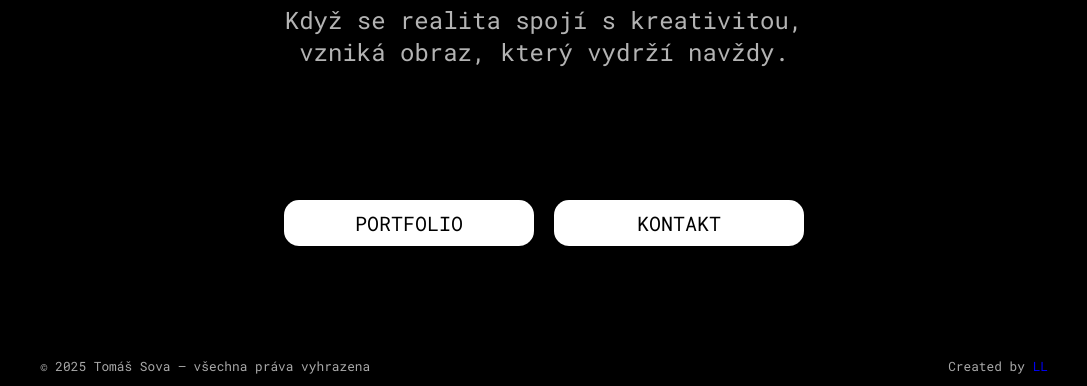
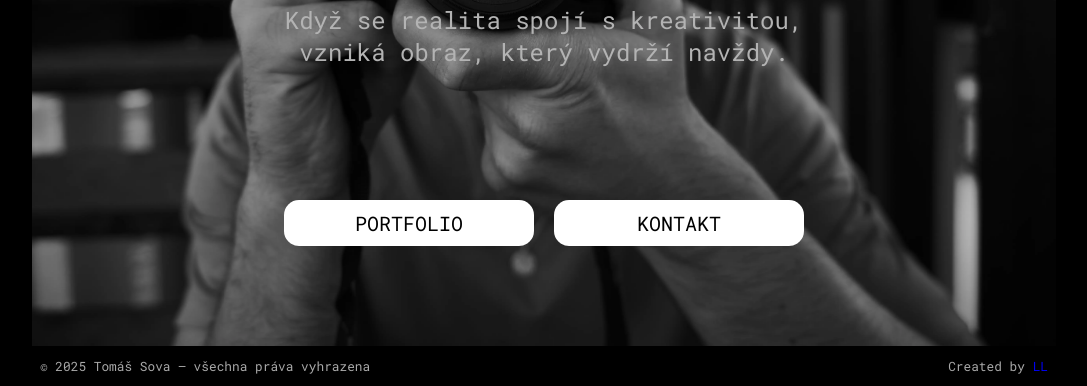
Before and after one commit to lenka-limberkova/tom-sova-foto, a plain HTML site: page index.html in a window 1280 px wide. Shown: the part 518-904 px from the top of the page, without its empty margins (96-1183 px from the left). Drawn offline with Linux system fonts and the light colour scheme; the site is published under a folder, as on GitHub Pages, so addresses that start at the root find nothing.

Commit message:
uprava obrazku v pozadi

```diff
--- a/css/style.css
+++ b/css/style.css
@@ -77,7 +77,7 @@ topnav .icon {
 }
 
 .hero-bg {
-background-image: url("/css/background.webp"); /* cesta k obrázku */
+background-image: url("background.webp"); /* cesta k obrázku */
   background-repeat: no-repeat;        /* aby se neopakoval */
   background-size: cover;              /* roztáhne se přes šířku i výšku sekce */
   background-position: center;         /* zarovnání na střed */
```
